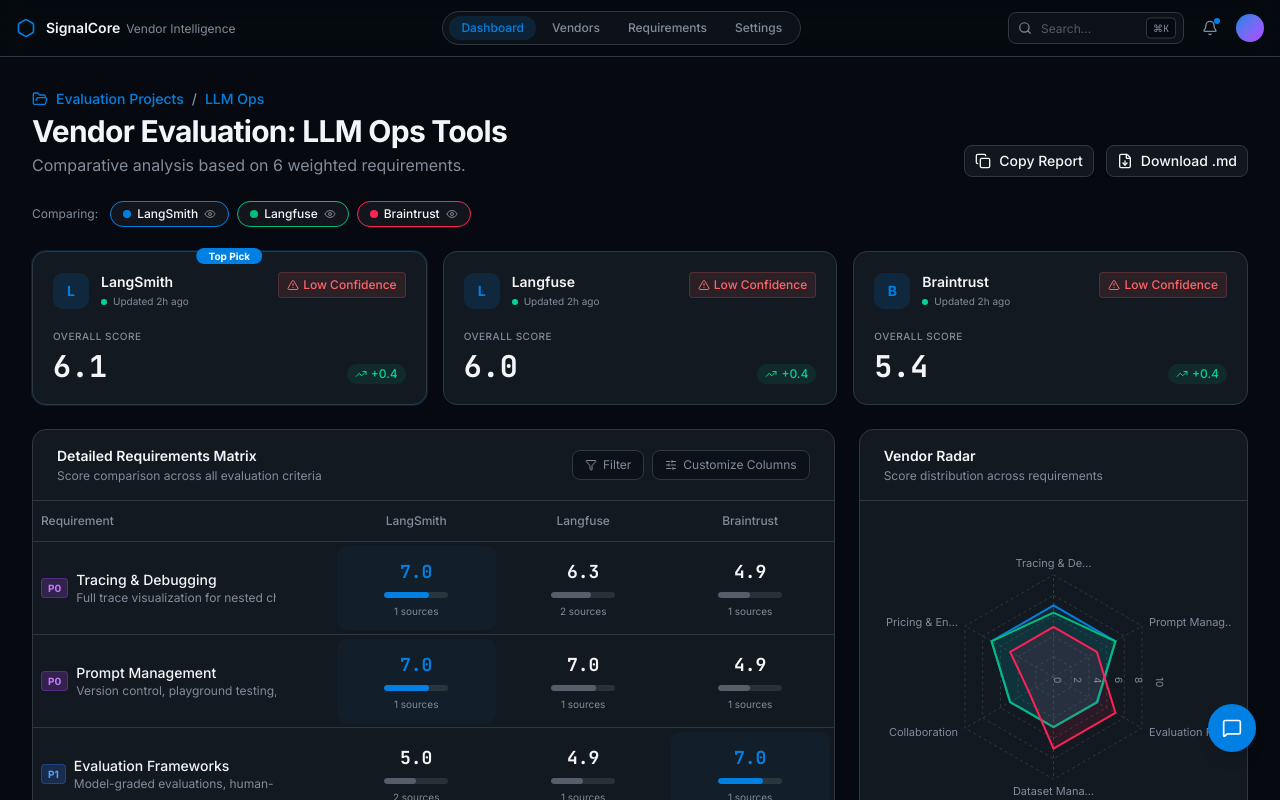
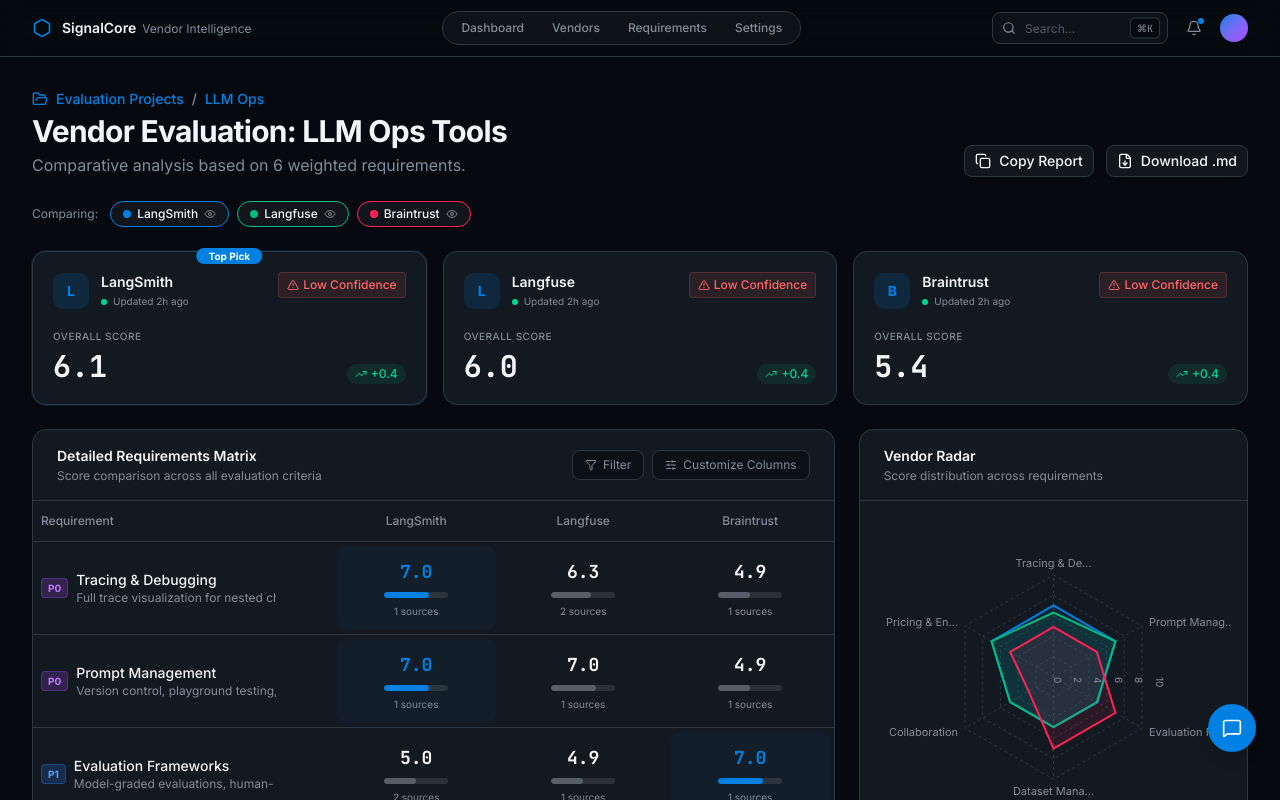
Before and after one commit to patricio0312rev/signalcore-assignment, a Next.js app: page / in a window 1280 px wide. Shown: the top 800 px of the page. Built offline with nearby package versions, Linux system fonts and the light colour scheme.

Commit message:
fix: align navbar width and add tab navigation with mobile support

```diff
--- a/src/components/layout/Header.tsx
+++ b/src/components/layout/Header.tsx
@@ -1,11 +1,20 @@
+'use client';
+
 import { Hexagon, Search, Bell } from 'lucide-react';
+import { cn } from '@/lib/utils';
 
-const navItems = ['Dashboard', 'Vendors', 'Requirements', 'Settings'];
+const navItems = ['Dashboard', 'Vendors', 'Requirements', 'Settings'] as const;
+export type TabName = (typeof navItems)[number];
 
-export function Header() {
+interface HeaderProps {
+  activeTab: TabName;
+  onTabChange: (tab: TabName) => void;
+}
+
+export function Header({ activeTab, onTabChange }: HeaderProps) {
   return (
     <header className="sticky top-0 z-50 w-full bg-background/80 backdrop-blur-md border-b border-border">
-      <div className="mx-auto flex h-14 max-w-7xl items-center justify-between px-4">
+      <div className="mx-auto flex h-14 max-w-[1400px] items-center justify-between px-4 sm:px-6 md:px-8">
         {/* Left: Logo + Title */}
         <div className="flex items-center gap-2.5">
           <Hexagon className="h-5 w-5 text-primary" />
@@ -17,16 +26,18 @@
           </div>
         </div>
 
-        {/* Center: Nav Tabs */}
+        {/* Center: Nav Tabs (desktop) */}
         <nav className="hidden md:flex items-center gap-1 rounded-full bg-card/60 border border-border px-1.5 py-1">
           {navItems.map((item) => (
             <button
               key={item}
-              className={
-                item === 'Dashboard'
-                  ? 'rounded-full bg-primary/15 px-3 py-1 text-xs font-medium text-primary'
-                  : 'rounded-full px-3 py-1 text-xs font-medium text-muted-foreground hover:text-foreground transition-colors'
-              }
+              onClick={() => onTabChange(item)}
+              className={cn(
+                'rounded-full px-3 py-1 text-xs font-medium transition-colors cursor-pointer',
+                item === activeTab
+                  ? 'bg-primary/15 text-primary'
+                  : 'text-muted-foreground hover:text-foreground'
+              )}
             >
               {item}
             </button>
@@ -47,7 +58,7 @@
             </kbd>
           </div>
 
-          <button className="relative rounded-md p-1.5 text-muted-foreground hover:text-foreground transition-colors">
+          <button className="relative rounded-md p-1.5 text-muted-foreground hover:text-foreground transition-colors cursor-pointer">
             <Bell className="h-4 w-4" />
             <span className="absolute right-1 top-1 h-1.5 w-1.5 rounded-full bg-primary" />
           </button>
@@ -55,6 +66,24 @@
           <div className="h-7 w-7 rounded-full bg-gradient-to-br from-primary to-purple-500" />
         </div>
       </div>
+
+      {/* Mobile Nav */}
+      <div className="flex md:hidden overflow-x-auto border-t border-border px-4 custom-scrollbar">
+        {navItems.map((item) => (
+          <button
+            key={item}
+            onClick={() => onTabChange(item)}
+            className={cn(
+              'whitespace-nowrap px-3 py-2 text-xs font-medium transition-colors cursor-pointer border-b-2',
+              item === activeTab
+                ? 'border-primary text-primary'
+                : 'border-transparent text-muted-foreground hover:text-foreground'
+            )}
+          >
+            {item}
+          </button>
+        ))}
+      </div>
     </header>
   );
 }
```
Also changed, not shown: 1 other file (tests, documents, lock files or other folders).
